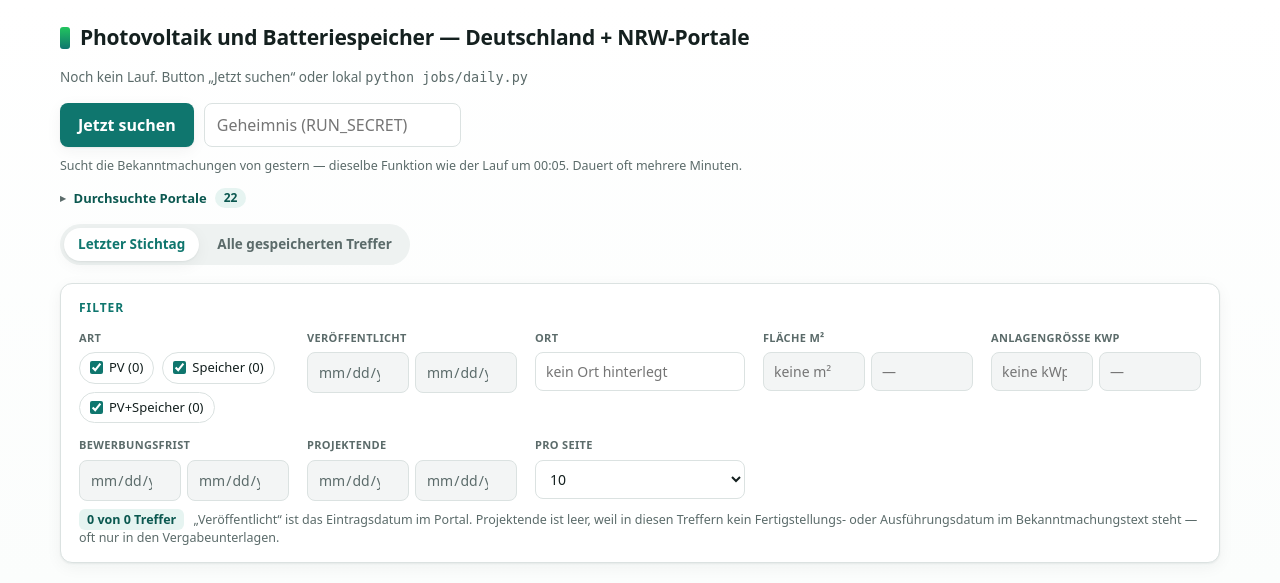
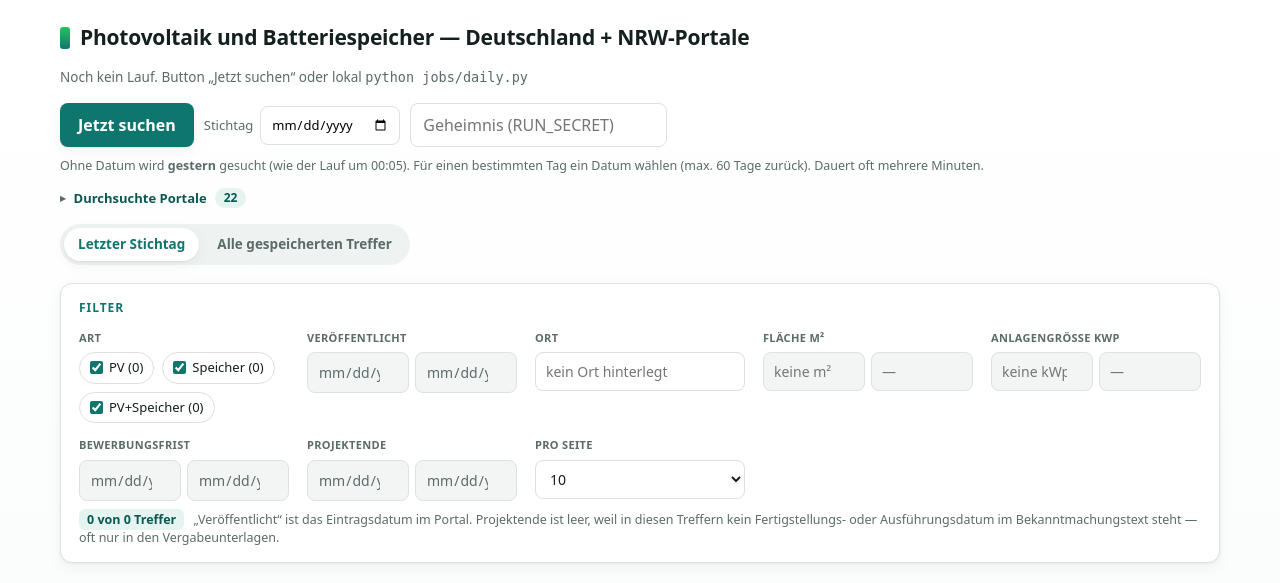
Before and after one commit to raedmokdad/PVProjects, a Flask app: page / in a window 1280 px wide. Shown: the top 583 px of the page. Run offline with Flask 3, Linux system fonts and the light colour scheme; data that the repository does not hold is empty.

Commit message:
Add optional date to the manual run.
The "Jetzt suchen" button now takes an optional date (defaults to
yesterday), so a specific weekday can be backfilled from the website —
e.g. to load Cosuno results for a past day. Validated server-side
(past only, max 60 days back) with tests.

Co-authored-by: Cursor <cursoragent@cursor.com>

```diff
--- a/app.py
+++ b/app.py
@@ -3,6 +3,7 @@ from __future__ import annotations
 import os
 import sys
 import threading
+from datetime import date, timedelta
 from pathlib import Path
 
 from flask import Flask, jsonify, render_template, request
@@ -132,15 +133,36 @@ def alle():
     return render_template("index.html", **page_context(rows, last, show_all=True))
 
 
-def _scrape_in_background() -> None:
+MAX_BACKFILL_DAYS = 60
+
+
+def _scrape_in_background(day: date) -> None:
     try:
-        run_daily(yesterday())
+        run_daily(day)
     except Exception as exc:  # noqa: BLE001 — Status steht in scrape_status.json
         print(f"Manueller Lauf fehlgeschlagen: {exc}")
 
 
+def parse_run_date(raw: str | None) -> tuple[date | None, str]:
+    """Optionales Datum aus dem Button. Leer -> gestern. Gibt (Datum, Fehler) zurück."""
+    value = (raw or "").strip()
+    if not value:
+        return yesterday(), ""
+    try:
+        chosen = date.fromisoformat(value)
+    except ValueError:
+        return None, "Datum bitte im Format JJJJ-MM-TT angeben."
+    today = yesterday() + timedelta(days=1)
+    if chosen >= today:
+        return None, "Datum muss in der Vergangenheit liegen (spätestens gestern)."
+    if chosen < today - timedelta(days=MAX_BACKFILL_DAYS):
+        return None, f"Datum liegt zu weit zurück (max. {MAX_BACKFILL_DAYS} Tage)."
+    return chosen, ""
+
+
 if scheduler.enabled():
     scheduler.start(lambda: run_daily(yesterday()))
+
 
 
 @app.route("/run/status")
@@ -154,10 +176,16 @@ def start_run():
     secret = payload.get("secret") or request.form.get("secret") or request.headers.get("X-Run-Secret")
     if not secret_ok(secret):
         return jsonify(ok=False, error="Geheimnis falsch oder fehlt."), 403
+    raw_date = payload.get("date") or request.form.get("date")
+    day, err = parse_run_date(raw_date)
+    if err:
+        return jsonify(ok=False, error=err), 400
     if is_running():
         return jsonify(ok=False, error="Ein Lauf läuft bereits.", scrape=read_status()), 409
-    threading.Thread(target=_scrape_in_background, name="pv-scrape", daemon=True).start()
-    return jsonify(ok=True, message="Suche gestartet (Bekanntmachungen von gestern)."), 202
+    threading.Thread(
+        target=_scrape_in_background, args=(day,), name="pv-scrape", daemon=True
+    ).start()
+    return jsonify(ok=True, message=f"Suche gestartet (Stichtag {day.isoformat()})."), 202
 
 
 def main() -> None:
--- a/ui/templates/index.html
+++ b/ui/templates/index.html
@@ -313,6 +313,24 @@
       border-color: var(--accent);
       box-shadow: 0 0 0 3px rgba(15, 118, 110, 0.15);
     }
+    .run-date-label {
+      display: inline-flex;
+      align-items: center;
+      gap: 7px;
+      font-size: 13px;
+      color: var(--muted);
+    }
+    .run-bar input[type="date"] {
+      font: inherit;
+      border: 1px solid var(--line);
+      border-radius: 8px;
+      padding: 8px 10px;
+    }
+    .run-bar input[type="date"]:focus {
+      outline: none;
+      border-color: var(--accent);
+      box-shadow: 0 0 0 3px rgba(15, 118, 110, 0.15);
+    }
     .run-msg { font-size: 13.5px; color: var(--muted); }
     .run-msg.is-error { color: #b91c1c; font-weight: 600; }
     .run-hint { font-size: 12.5px; color: var(--muted); margin: 10px 0 0; }
@@ -383,12 +401,15 @@
          data-secret-required="{{ '1' if run_secret_required else '0' }}"
          data-state="{{ scrape.state or 'idle' }}">
       <button type="button" id="run-btn">Jetzt suchen</button>
+      <label class="run-date-label" for="run-date">Stichtag
+        <input type="date" id="run-date" autocomplete="off">
+      </label>
       {% if run_secret_required %}
         <input type="password" id="run-secret" placeholder="Geheimnis (RUN_SECRET)" autocomplete="off">
       {% endif %}
       <span class="run-msg" id="run-msg"></span>
     </div>
-    <p class="run-hint">Sucht die Bekanntmachungen von gestern — dieselbe Funktion wie der Lauf um 00:05. Dauert oft mehrere Minuten.</p>
+    <p class="run-hint">Ohne Datum wird <strong>gestern</strong> gesucht (wie der Lauf um 00:05). Für einen bestimmten Tag ein Datum wählen (max. 60 Tage zurück). Dauert oft mehrere Minuten.</p>
     <details class="portals">
       <summary>Durchsuchte Portale <span class="portals-count">{{ portals|length }}</span></summary>
       <div class="portal-chips">
@@ -687,6 +708,7 @@
       const msg = document.getElementById("run-msg");
       if (!bar || !btn || !msg) return;
       const secretInput = document.getElementById("run-secret");
+      const dateInput = document.getElementById("run-date");
       const needsSecret = bar.dataset.secretRequired === "1";
       let watching = false;
       const secretKey = "pvRunSecret";
@@ -708,7 +730,7 @@
           .then((data) => {
             if (data.state === "running") {
               setBusy(true);
-              setMsg("Portale werden abgefragt (gestern). Bitte warten, oft 5–15 Minuten.");
+              setMsg("Portale werden abgefragt. Bitte warten, oft 5–15 Minuten.");
               setTimeout(poll, 4000);
               return;
             }
@@ -739,12 +761,13 @@
           return;
         }
         if (secretInput) sessionStorage.setItem(secretKey, secret);
+        const runDate = dateInput ? dateInput.value.trim() : "";
         setBusy(true);
-        setMsg("Suche wird gestartet …");
+        setMsg(runDate ? "Suche wird gestartet (" + runDate + ") …" : "Suche wird gestartet …");
         fetch("/run", {
           method: "POST",
           headers: { "Content-Type": "application/json" },
-          body: JSON.stringify({ secret: secret }),
+          body: JSON.stringify({ secret: secret, date: runDate }),
         })
           .then(async (r) => {
             const data = await r.json().catch(() => ({}));
```
Also changed, not shown: tests/test_scrape_button.py (+28 -0 lines).
